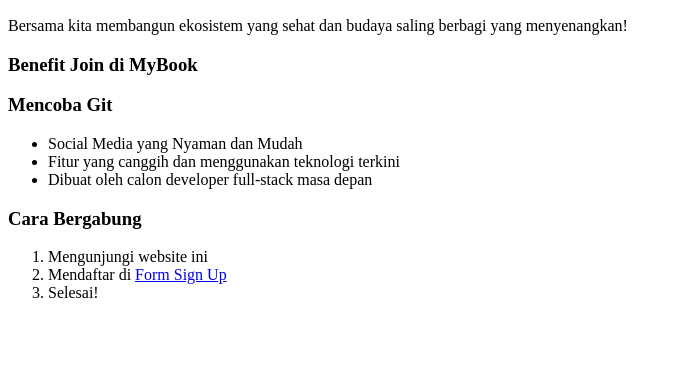
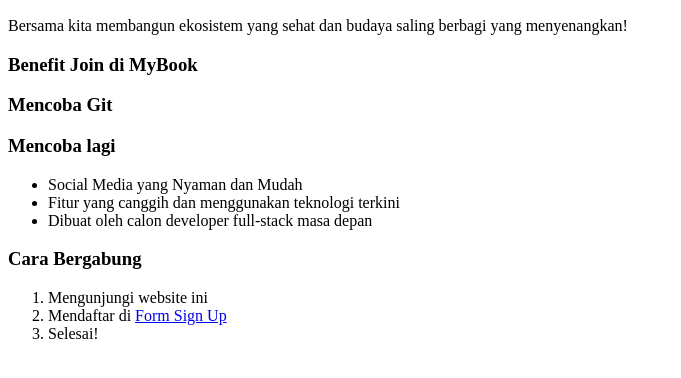
Before and after one commit to wicaker/belajar-git, a plain HTML site: page index.html in a window 1280 px wide. Shown: the part 110-488 px from the top of the page, without its empty margins (0-681 px from the left). Drawn offline with Linux system fonts and the light colour scheme.

Commit message:
menambah heading

```diff
--- a/index.html
+++ b/index.html
@@ -11,6 +11,7 @@
 
 <h3>Benefit Join di MyBook</h3>
 <h3>Mencoba Git</h3>
+<h3>Mencoba lagi</h3>
 <ul>
 	<li>Social Media yang Nyaman dan Mudah</li>
 	<li>Fitur yang canggih dan menggunakan teknologi terkini</li>
```
